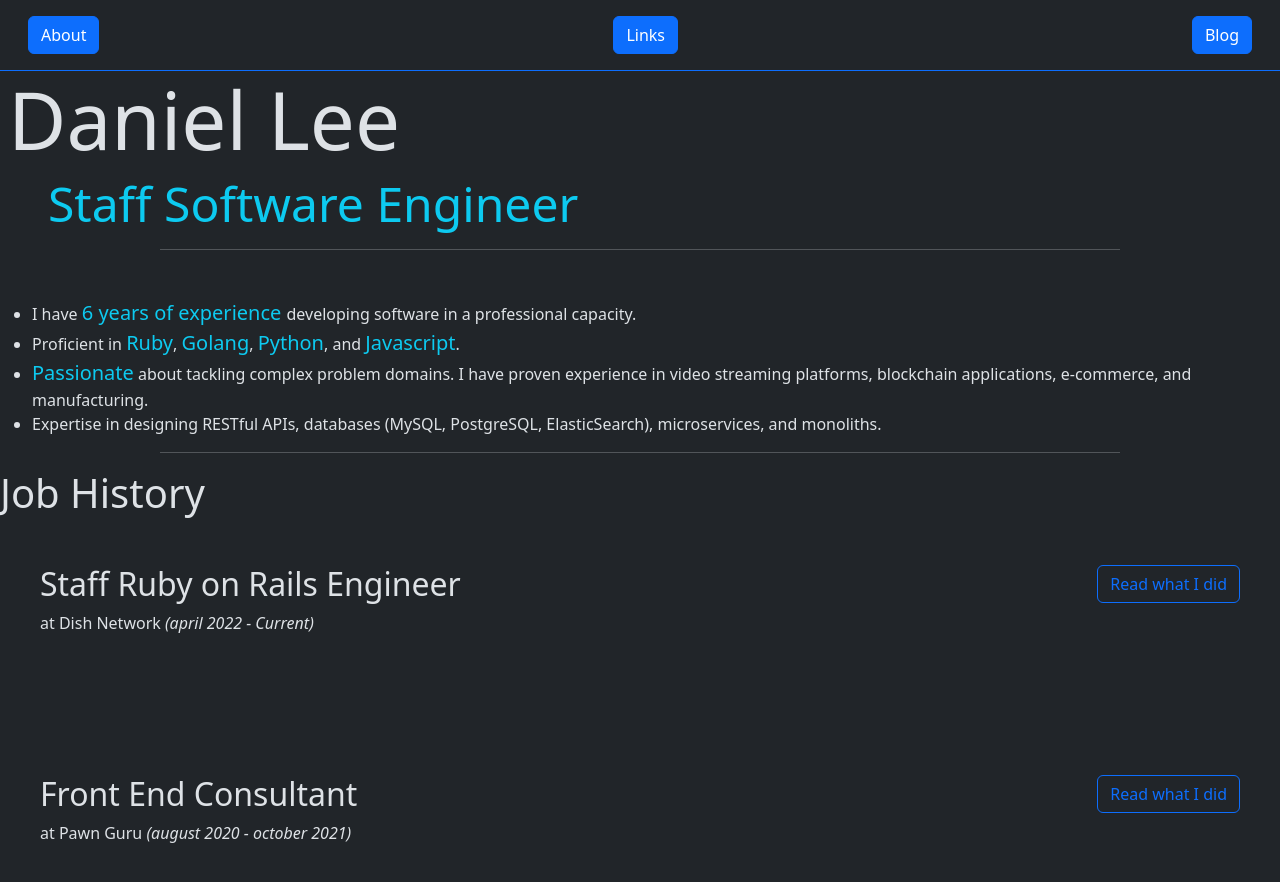
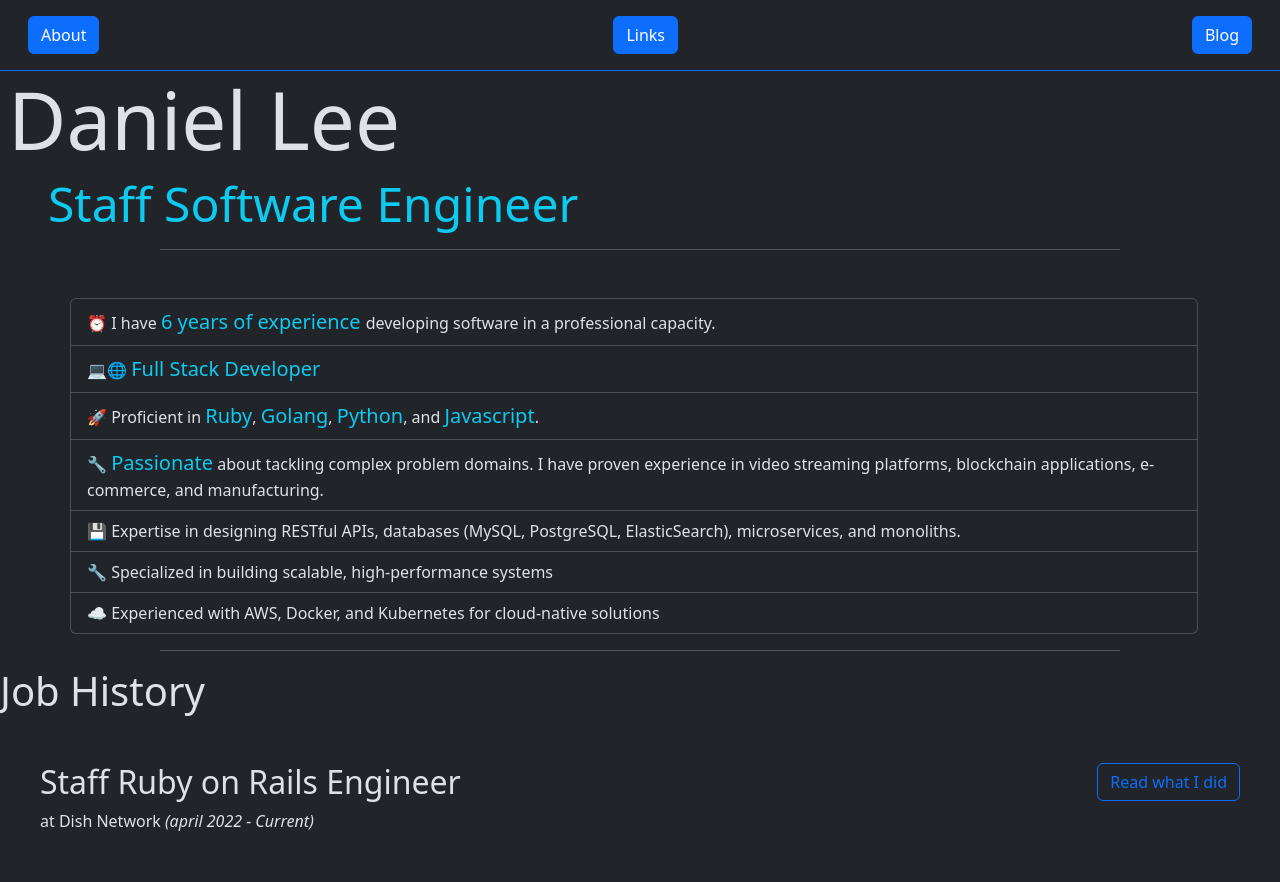
Before and after one commit to danielleedottech/danlee-org, a Jekyll site: the page built from index.html, in a window 1280 px wide and 900 px high. Shown: the top 882 px of the window. Built offline with Jekyll 4.4.1, drawn with Linux system fonts in a browser that asks for light colours; nearby versions of some CDN libraries; library files that are not in the unit come from our copies.

Commit message:
adding more bullet points and better styling in home page

```diff
--- a/index.html
+++ b/index.html
@@ -10,22 +10,32 @@ title: Home
 </div>
 
 <section>
-    <ul>
-        <li>
-            I have <span class="lead text-info">{{ "today" | date: "%Y" | minus: 2018 }} years  of experience </span> developing software in a professional capacity.
+    <ul class="list-group container mx-auto">
+        <li class="list-group-item">
+            ⏰ I have <span class="lead text-info">{{ "today" | date: "%Y" | minus: 2018 }} years  of experience </span> developing software in a professional capacity.
         </li>
-        <li>
-            Proficient in <span class="lead text-info">Ruby</span>, <span class="lead text-info">Golang</span>, <span class="lead text-info">Python</span>, and <span class="lead text-info">Javascript</span>.
+        <li class="list-group-item">
+            💻🌐  <span class="lead text-info">Full Stack Developer</span>
         </li>
-        <li>
-            <span class="lead text-info">Passionate</span> about tackling complex problem domains. I have proven experience in video streaming platforms, blockchain applications, e-commerce, and manufacturing.
+        <li class="list-group-item">
+            🚀 Proficient in <span class="lead text-info">Ruby</span>, <span class="lead text-info">Golang</span>, <span class="lead text-info">Python</span>, and <span class="lead text-info">Javascript</span>.
         </li>
-        <li>
-            Expertise in designing RESTful APIs, databases (MySQL, PostgreSQL, ElasticSearch), microservices, and monoliths.
+        <li class="list-group-item">
+            🔧 <span class="lead text-info">Passionate</span> about tackling complex problem domains. I have proven experience in video streaming platforms, blockchain applications, e-commerce, and manufacturing.
+        </li>
+        <li class="list-group-item">
+            💾  Expertise in designing RESTful APIs, databases (MySQL, PostgreSQL, ElasticSearch), microservices, and monoliths.
+        </li>
+        <li class="list-group-item">
+            🔧 Specialized in building scalable, high-performance systems
+        </li>
+        <li class="list-group-item">
+            ☁️ Experienced with AWS, Docker, and Kubernetes for cloud-native solutions
         </li>
     </ul>
 </section>
 
+<!--TODO: remove this hr after moving job history -->
 <hr class="w-75 mx-auto">
 
 <h1>Job History</h1>
```
